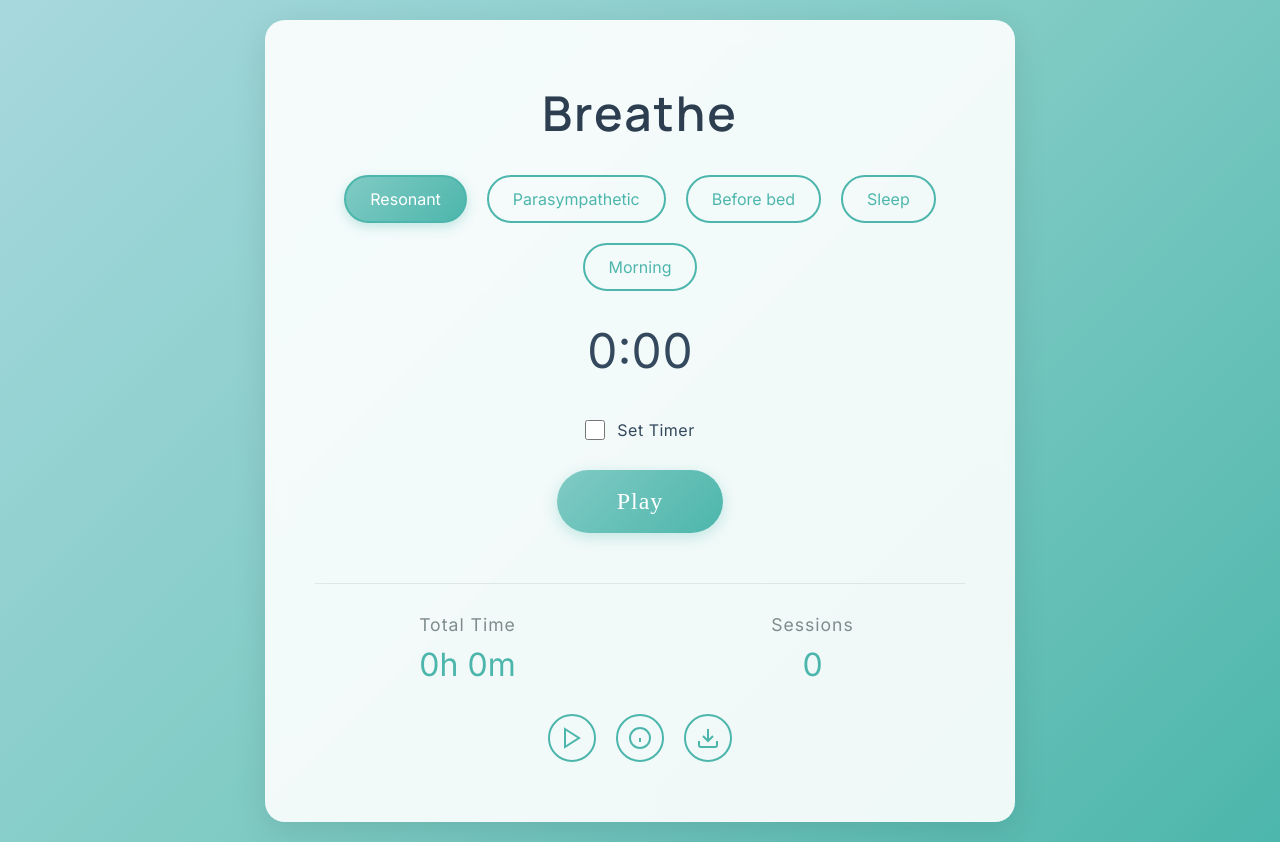
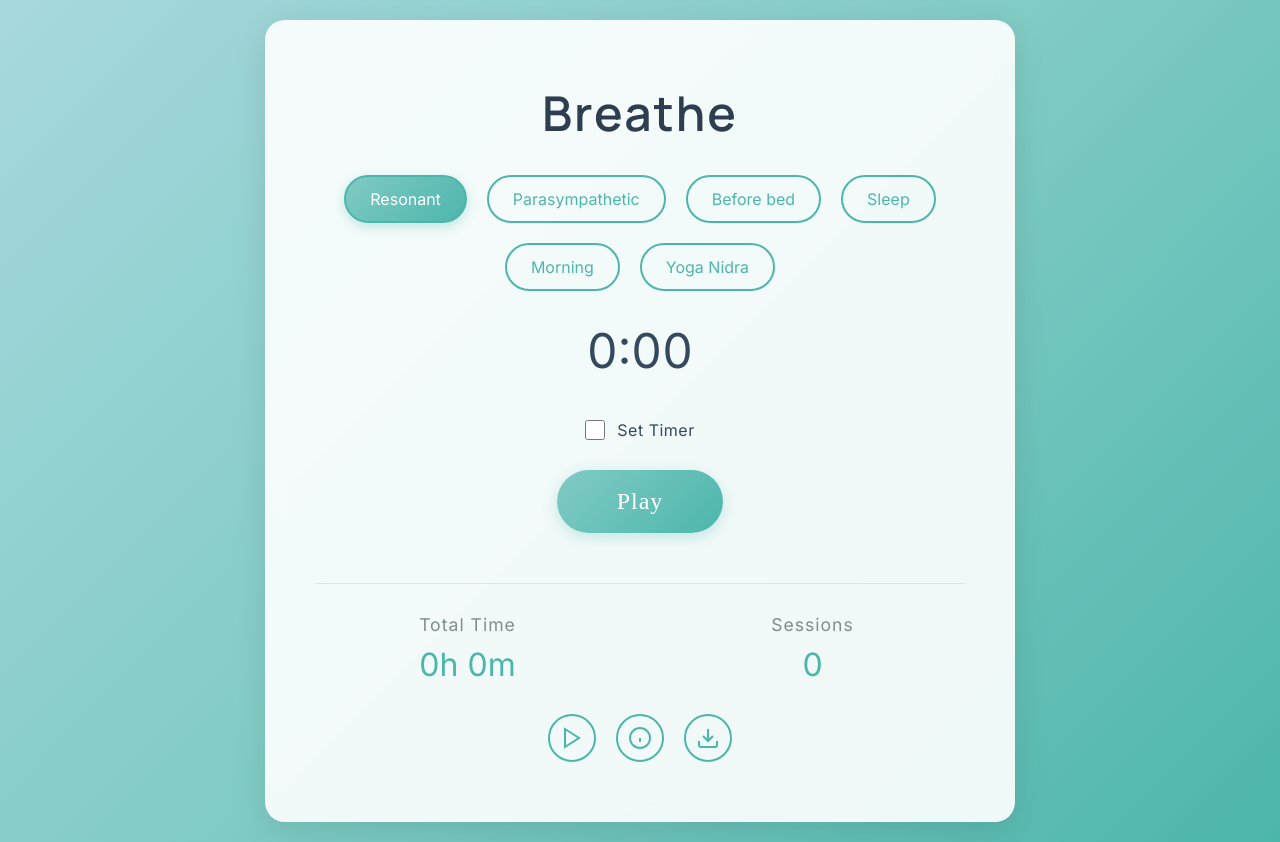
Before and after one commit to noahlimjj/resonantbreathing, a React (Vite) app: page / in a window 1280 px wide. Built offline with nearby package versions, Linux system fonts and the light colour scheme.

Commit message:
feat: add Yoga Nidra mode with dedicated video button

```diff
--- a/public/sw.js
+++ b/public/sw.js
@@ -1,4 +1,4 @@
-const CACHE_NAME = 'breathe-v9';
+const CACHE_NAME = 'breathe-v10';
 const urlsToCache = [
   '/',
   '/index.html',
--- a/src/App.jsx
+++ b/src/App.jsx
@@ -20,23 +20,33 @@ function App() {
   const breathingModes = {
     resonant: {
       name: 'Resonant',
-      audioFile: '/breathing-audio.mp3'
+      audioFile: '/breathing-audio.mp3',
+      videoId: null
     },
     pns: {
       name: 'Parasympathetic',
-      audioFile: '/pns-breathing.mp3'
+      audioFile: '/pns-breathing.mp3',
+      videoId: null
     },
     sleep: {
       name: 'Sleep',
-      audioFile: '/sleep-headspace.mp3'
+      audioFile: '/sleep-headspace.mp3',
+      videoId: null
     },
     sandy: {
       name: 'Before bed',
-      audioFile: '/sandy-before-bed.mp3'
+      audioFile: '/sandy-before-bed.mp3',
+      videoId: null
     },
     morning: {
       name: 'Morning',
-      audioFile: '/morning.mp3'
+      audioFile: '/morning.mp3',
+      videoId: null
+    },
+    yognidra: {
+      name: 'Yoga Nidra',
+      audioFile: null,
+      videoId: '_noquwycq78'
     }
   }
 
@@ -106,6 +116,12 @@ function App() {
   }, [sessionTime, isPlaying])
 
   const selectMode = (mode) => {
+    // If Yoga Nidra, just open video
+    if (mode === 'yognidra') {
+      setSelectedMode(mode)
+      setShowVideo(true)
+      return
+    }
     // Stop current playback if switching modes
     if (isPlaying) {
       setIsPlaying(false)
@@ -232,6 +248,12 @@ function App() {
           >
             {breathingModes.morning.name}
           </button>
+          <button
+            className={`mode-button ${selectedMode === 'yognidra' ? 'active' : ''}`}
+            onClick={() => selectMode('yognidra')}
+          >
+            {breathingModes.yognidra.name}
+          </button>
         </div>
 
         <div className="timer">
@@ -325,8 +347,8 @@ function App() {
               <h2>Video Guide</h2>
               <div className="video-container">
                 <iframe
-                  src="https://www.youtube.com/embed/mPOB8a6llyE"
-                  title="Resonant Breathing Guide"
+                  src={`https://www.youtube.com/embed/${breathingModes[selectedMode].videoId || 'mPOB8a6llyE'}`}
+                  title={breathingModes[selectedMode].name + ' Guide'}
                   frameBorder="0"
                   allow="accelerometer; autoplay; clipboard-write; encrypted-media; gyroscope; picture-in-picture"
                   allowFullScreen
@@ -336,10 +358,12 @@ function App() {
           </div>
         )}
 
-        <audio key={selectedMode} ref={audioRef} loop>
-          <source src={breathingModes[selectedMode].audioFile} type="audio/mpeg" />
-          Your browser does not support the audio element.
-        </audio>
+        {breathingModes[selectedMode].audioFile && (
+          <audio key={selectedMode} ref={audioRef} loop>
+            <source src={breathingModes[selectedMode].audioFile} type="audio/mpeg" />
+            Your browser does not support the audio element.
+          </audio>
+        )}
       </div>
     </div>
   )
```
